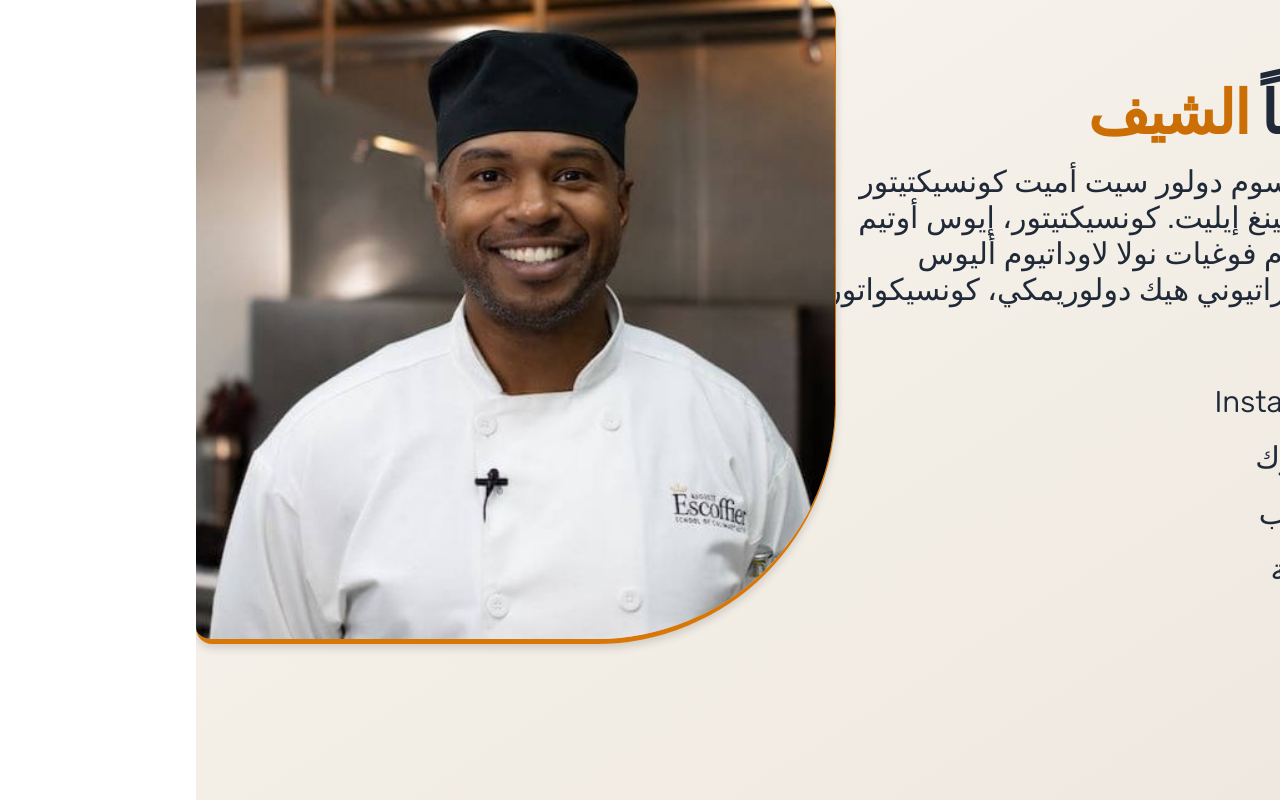
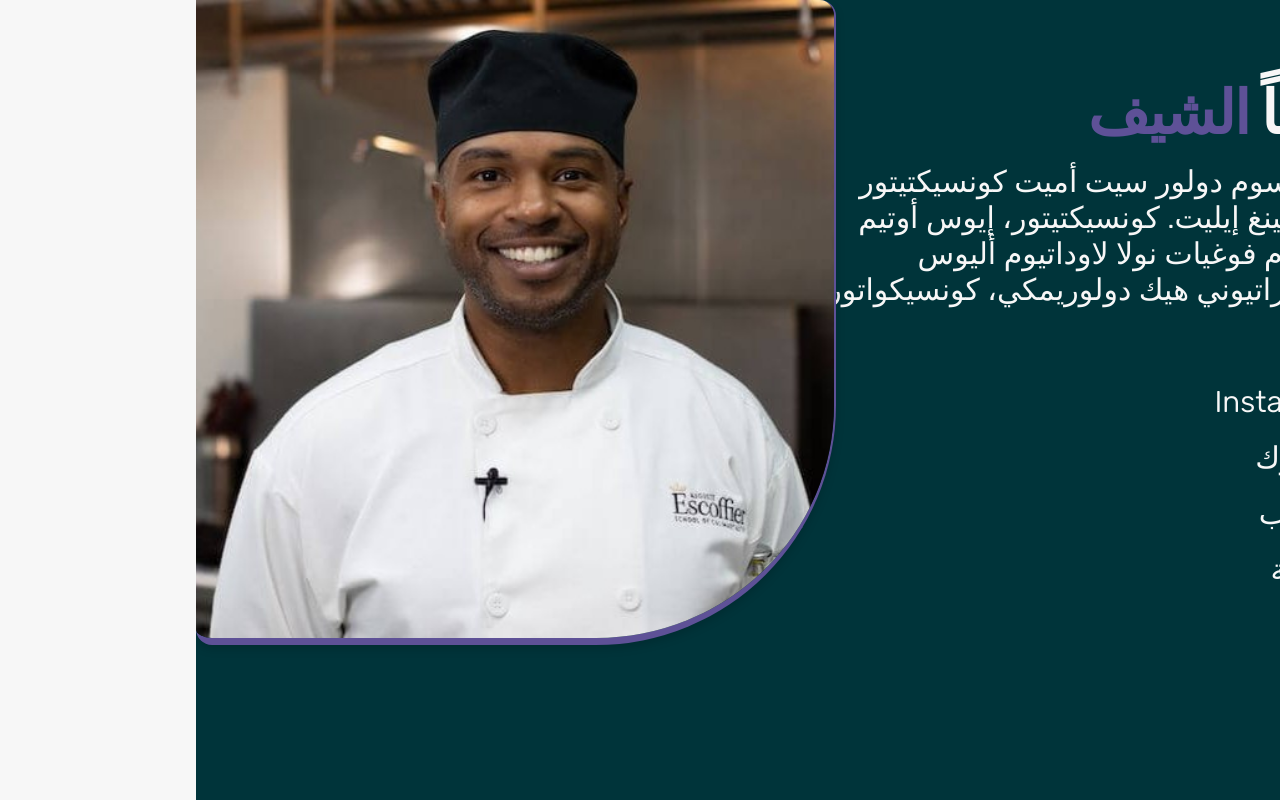
Before and after one commit to Sulaiman-F/Chef, a React (Vite) app: page / in a window 1280 px wide. Built offline with nearby package versions, Linux system fonts and the light colour scheme.

Commit message:
Enhance colors

```diff
--- a/src/componetn/LanguageSwitcher.jsx
+++ b/src/componetn/LanguageSwitcher.jsx
@@ -13,10 +13,20 @@ const LanguageSwitcher = () => {
   return (
     <button
       onClick={toggleLanguage}
-      className="group flex items-center gap-2 p-2 bg-gray-100 hover:bg-gray-200 rounded-lg transition-all duration-300 cursor-pointer hover:scale-105 "
+      className={`group flex items-center gap-2 p-2  rounded-lg transition-all duration-300 cursor-pointer hover:scale-105 ${
+        i18n.language === "ar"
+          ? "bg-[#0A5258] hover:bg-[#0A5258]/90"
+          : "bg-[#5E5197] hover:bg-[#5E5197]/90"
+      }`}
       aria-label="Change language"
     >
-      <IoLanguage className="text-xl text-[#374151] group-hover:text-[#D97706]" />
+      <IoLanguage
+        className={`text-xl text-[#f7f7f7] ${
+          i18n.language === "ar"
+            ? "group-hover:text-[#5E5197]"
+            : "group-hover:text-[#0A5258]"
+        }`}
+      />
     </button>
   );
 };
--- a/src/componetn/Nav.jsx
+++ b/src/componetn/Nav.jsx
@@ -1,7 +1,7 @@
 import React from "react";
 
 function Nav() {
-  return <div className="bg-black fixed top-0 left-0 right-0"></div>;
+  return <div className="hidden bg-black fixed top-0 left-0 right-0"></div>;
 }
 
 export default Nav;
--- a/src/index.css
+++ b/src/index.css
@@ -20,3 +20,10 @@
 .ltr * {
   font-family: "Roboto", sans-serif;
 }
+
+/* Global background fallback */
+html,
+body,
+#root {
+  background-color: #f7f7f7;
+}
--- a/src/pages/Home.jsx
+++ b/src/pages/Home.jsx
@@ -8,11 +8,14 @@ import LanguageSwitcher from "../componetn/LanguageSwitcher";
 
 function Home() {
   const { t, i18n } = useTranslation();
-
+  //00343A
+  //5E5197
   return (
     <div
-      className={`bg-gradient-to-br from-[#FAF7F2] via-[#F3EEE6] to-[#EDE7DF] min-h-screen flex flex-col-reverse xl:flex-row items-center justify-center p-5 md:px-10  xl:px-20 ${
-        i18n.language === "ar" ? "rtl" : "ltr"
+      className={` min-h-screen flex flex-col-reverse xl:flex-row items-center justify-center p-5 md:px-10  xl:px-20 ${
+        i18n.language === "ar"
+          ? "rtl bg-gradient-to-b from-[#00343A] to-[#00343A]"
+          : "ltr bg-gradient-to-b from-[#5E5197] to-[#5E5197]"
       }`}
     >
       {/* Language Switcher */}
@@ -20,10 +23,10 @@ function Home() {
         <LanguageSwitcher />
       </div>
       <div
-        className={`fixed bottom-0 h-15 w-15 md:h-25 md:w-25 lg:h-35 lg:w-35 bg-[#D97706]/70 flex items-end p-0 md:p-2 justify-end lg:justify-start ${
+        className={`fixed bottom-0 h-15 w-15 md:h-25 md:w-25 lg:h-35 lg:w-35 flex items-end p-0 md:p-2 justify-end lg:justify-start ${
           i18n.language === "ar"
-            ? "left-0 lg:right-0 rounded-tr-full lg:rounded-tl-full lg:rounded-tr-none"
-            : "right-0 lg:left-0 rounded-tl-full lg:rounded-tr-full lg:rounded-tl-none"
+            ? "left-0 lg:right-0 rounded-tr-full lg:rounded-tl-full lg:rounded-tr-none bg-[#5E5197]"
+            : "right-0 lg:left-0 rounded-tl-full lg:rounded-tr-full lg:rounded-tl-none bg-[#00343A]"
         }`}
       >
         <img
@@ -40,17 +43,24 @@ function Home() {
       <img
         src="/Chef.jpg"
         alt="Chef"
-        className={`absolute top-0 w-full  xl:w-160 object-contain drop-shadow-lg border-b-[5px] border-[#D97706]
+        className={`absolute top-0 w-full  xl:w-160 object-contain drop-shadow-lg border-b-[7px]
           ${
             i18n.language === "ar"
-              ? "left-0 rounded-br-[15rem] rounded-bl-[1rem] md:rounded-tr-[1rem]  border-r-[1px]"
-              : "right-0 rounded-bl-[15rem] rounded-br-[1rem] md:rounded-tl-[1rem] border-l-[1px]"
+              ? "left-0 rounded-br-[15rem] rounded-bl-[1rem] md:rounded-tr-[1rem]  border-r-[2px] border-[#5E5197]"
+              : "right-0 rounded-bl-[15rem] rounded-br-[1rem] md:rounded-tl-[1rem] border-l-[2px] border-[#00343A]"
           }`}
       />
 
-      <div className="w-full lg:w-2/3 lg:h-[80vh] flex flex-col gap-5 lg:p-1 text-[#1F2937]">
+      <div className="w-full lg:w-2/3 lg:h-[80vh] flex flex-col gap-5 lg:p-1 text-[#f7f7f7]">
         <h1 className="text-4xl md:text-5xl lg:text-6xl font-semibold tracking-tight">
-          {t("welcome")} <span className="text-[#ca6e05]">{t("name")}</span>
+          {t("welcome")}{" "}
+          <span
+            className={`${
+              i18n.language === "ar" ? "text-[#5E5197]" : "text-[#00343A]"
+            }`}
+          >
+            {t("name")}
+          </span>
         </h1>
         <p className="text-xl md:text-2xl lg:text-3xl whitespace-pre-wrap/relaxed font-[350]">
           {t("description")}
@@ -61,7 +71,11 @@ function Home() {
             href="https://instagram.com/yourhandle"
             target="_blank"
             rel="noopener noreferrer"
-            className="group flex items-center w-fit gap-2  cursor-pointer transition-all duration-300  hover:text-[#B45309]"
+            className={`group flex items-center w-fit gap-2  cursor-pointer transition-all duration-300  ${
+              i18n.language === "ar"
+                ? "hover:text-[#5E5197]"
+                : "hover:text-[#00343A]"
+            }`}
             aria-label="Open Instagram profile"
           >
             <FaInstagram className="transition-transform group-hover:-translate-y-0.5" />{" "}
@@ -71,7 +85,11 @@ function Home() {
             href="https://www.tiktok.com/@yourhandle"
             target="_blank"
             rel="noopener noreferrer"
-            className="group flex items-center w-fit gap-2  cursor-pointer transition-all duration-300 hover:text-[#B45309]"
+            className={`group flex items-center w-fit gap-2  cursor-pointer transition-all duration-300  ${
+              i18n.language === "ar"
+                ? "hover:text-[#5E5197]"
+                : "hover:text-[#00343A]"
+            }`}
             aria-label="Open TikTok profile"
           >
             <FaTiktok className="transition-transform group-hover:-translate-y-0.5" />{" "}
@@ -82,7 +100,11 @@ function Home() {
             href="https://wa.me/966537701127"
             target="_blank"
             rel="noopener noreferrer"
-            className="group flex items-center w-fit gap-2  cursor-pointer transition-all duration-300 hover:text-[#B45309]"
+            className={`group flex items-center w-fit gap-2  cursor-pointer transition-all duration-300  ${
+              i18n.language === "ar"
+                ? "hover:text-[#5E5197]"
+                : "hover:text-[#00343A]"
+            }`}
             aria-label="Contact on WhatsApp"
           >
             <FaWhatsapp className="transition-transform group-hover:-translate-y-0.5" />{" "}
@@ -93,7 +115,11 @@ function Home() {
             href="/menu.pdf"
             target="_blank"
             rel="noopener noreferrer"
-            className="group flex items-center w-fit gap-2 cursor-pointer transition-all duration-300  hover:text-[#B45309]"
+            className={`group flex items-center w-fit gap-2  cursor-pointer transition-all duration-300  ${
+              i18n.language === "ar"
+                ? "hover:text-[#5E5197]"
+                : "hover:text-[#00343A]"
+            }`}
             aria-label="Open menu PDF"
           >
             <MdOutlineRestaurantMenu className="transition-transform group-hover:-translate-y-0.5" />{" "}
```
